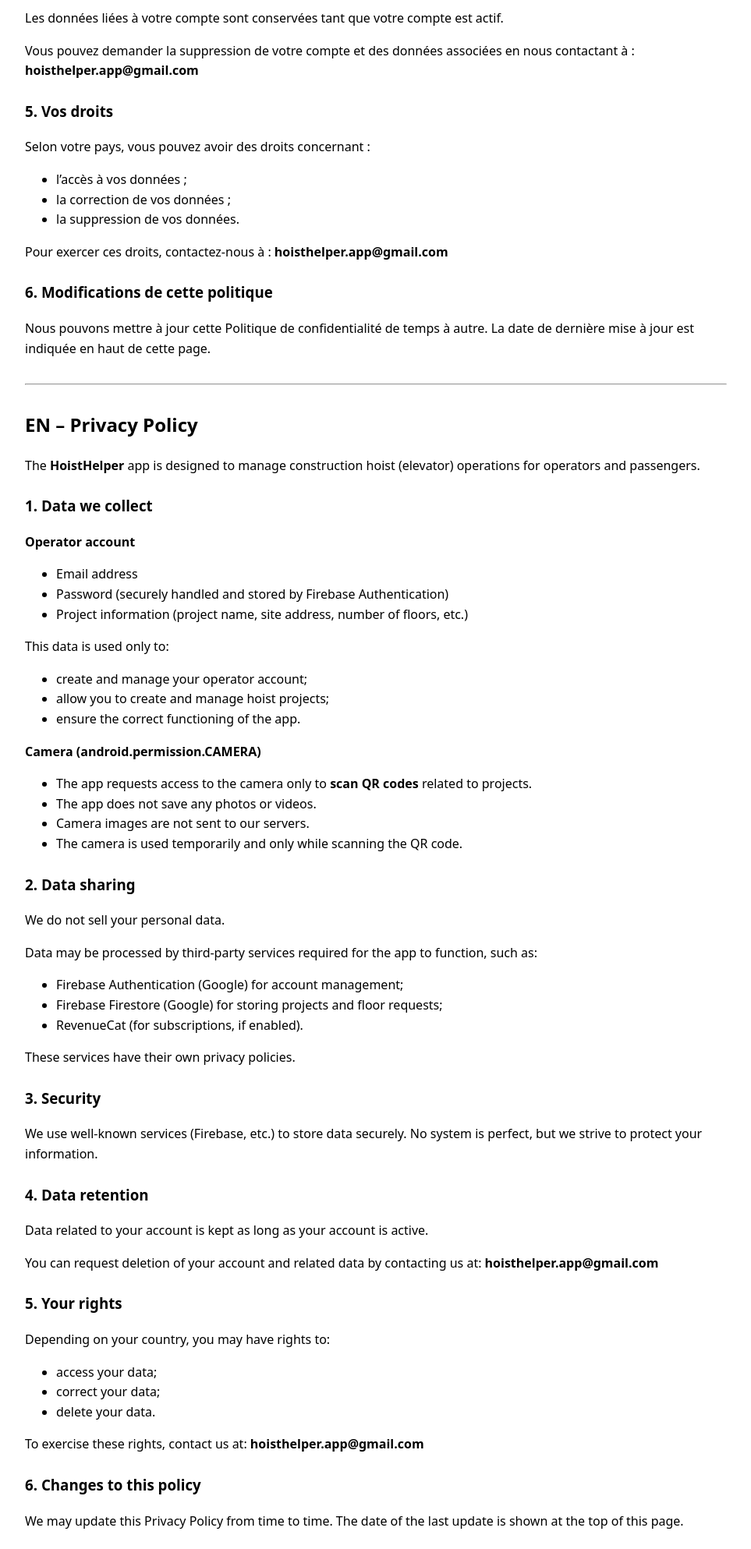
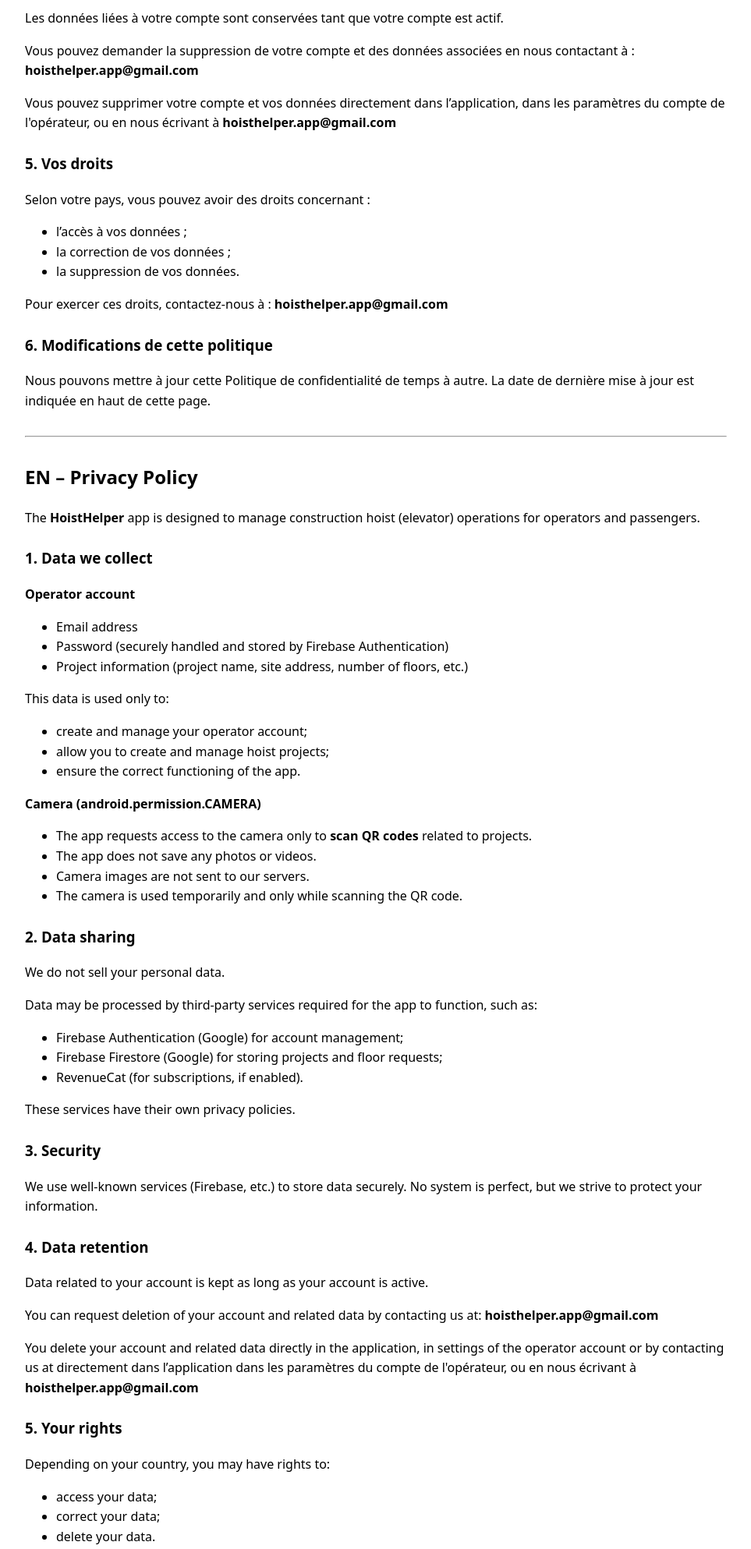
Before and after one commit to HoistHelper/hoisthelper-privacy, a plain HTML site: page index.html in a window 1280 px wide. Shown: the part 1260-3247 px from the top of the page at 78% size, without its empty margins (158-1121 px from the left). Drawn offline with Linux system fonts and the light colour scheme.

Commit message:
Update data retention section with deletion options
Added information about account and data deletion options.

```diff
--- a/index.html
+++ b/index.html
@@ -68,6 +68,7 @@
   <h3>4. Conservation des données</h3>
   <p>Les données liées à votre compte sont conservées tant que votre compte est actif.</p>
   <p>Vous pouvez demander la suppression de votre compte et des données associées en nous contactant à&nbsp;: <strong>hoisthelper.app@gmail.com</strong></p>
+  <p>Vous pouvez supprimer votre compte et vos données directement dans l’application, dans les paramètres du compte de l'opérateur, ou en nous écrivant à <strong>hoisthelper.app@gmail.com</strong></p>
 
   <h3>5. Vos droits</h3>
   <p>Selon votre pays, vous pouvez avoir des droits concernant&nbsp;:</p>
@@ -127,7 +128,7 @@
   <h3>4. Data retention</h3>
   <p>Data related to your account is kept as long as your account is active.</p>
   <p>You can request deletion of your account and related data by contacting us at: <strong>hoisthelper.app@gmail.com</strong></p>
-
+  <p>You delete your account and related data directly in the application, in settings of the operator account or by contacting us at directement dans l’application dans les paramètres du compte de l'opérateur, ou en nous écrivant à <strong>hoisthelper.app@gmail.com</strong></p>
   <h3>5. Your rights</h3>
   <p>Depending on your country, you may have rights to:</p>
   <ul>
```
